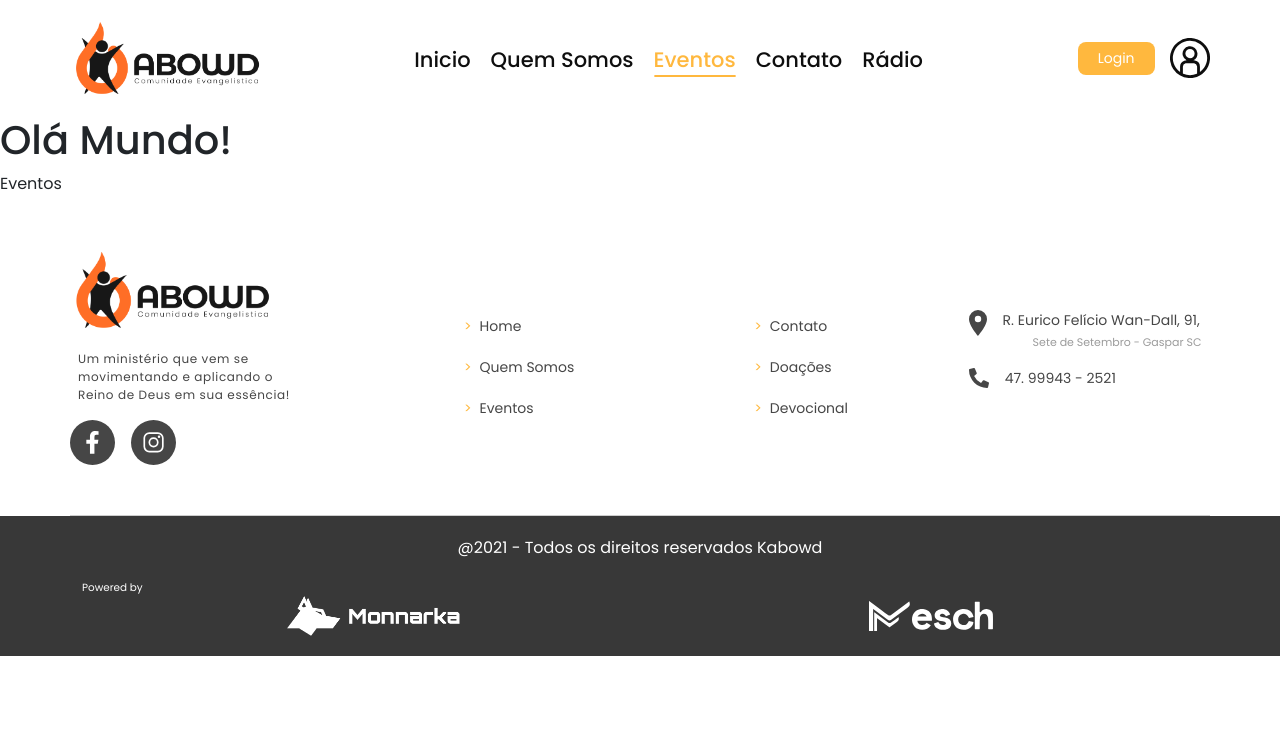
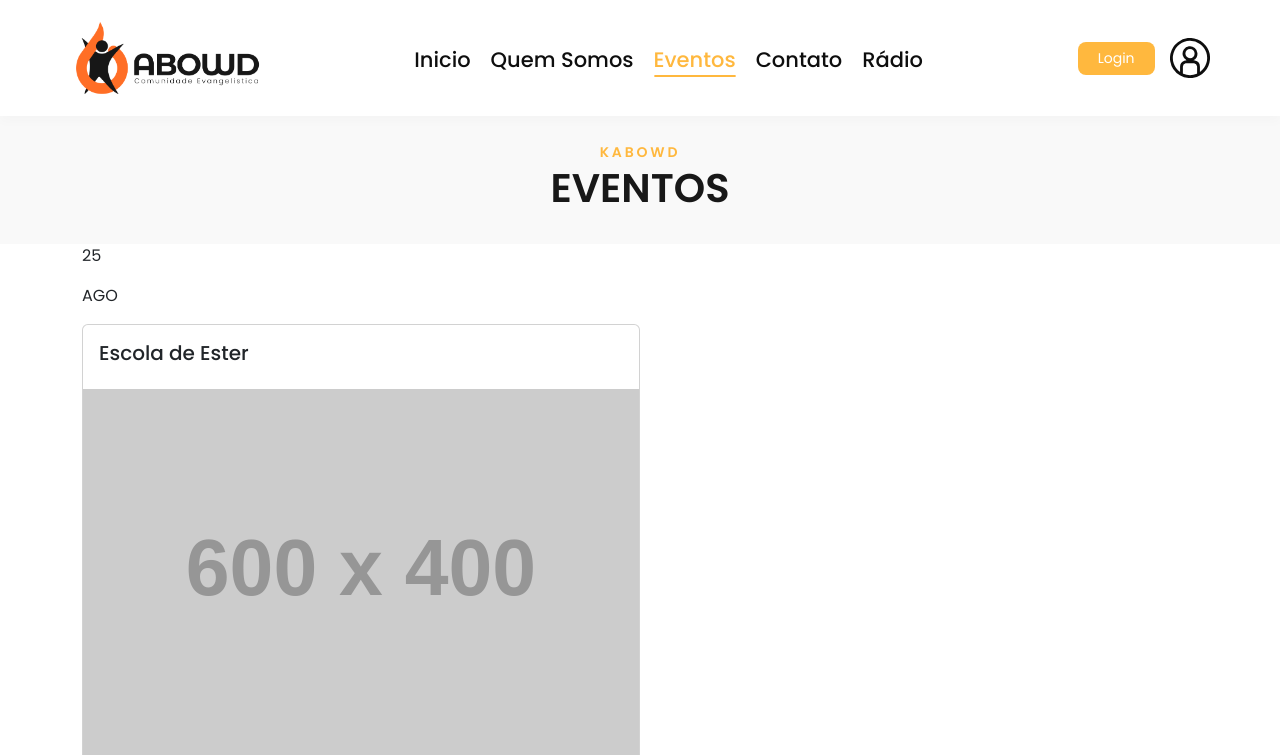
Before and after one commit to elielmeschss/kabowd-church, a React (Create React App) app: page /eventos in a window 1280 px wide. Shown: the top 755 px of the page. Built offline with nearby package versions, Linux system fonts and the light colour scheme.

Commit message:
events created

```diff
--- a/package.json
+++ b/package.json
@@ -5,6 +5,9 @@
   "dependencies": {
     "@emotion/react": "^11.10.5",
     "@emotion/styled": "^11.10.5",
+    "@fortawesome/fontawesome-svg-core": "^6.4.0",
+    "@fortawesome/free-solid-svg-icons": "^6.4.0",
+    "@fortawesome/react-fontawesome": "^0.2.0",
     "@mui/material": "^5.10.13",
     "@testing-library/jest-dom": "^5.16.5",
     "@testing-library/react": "^13.4.0",
--- /dev/null
+++ b/src/components/cardsRender/CardEvents.tsx
@@ -0,0 +1,44 @@
+import React from "react";
+import { Card } from 'react-bootstrap'
+import { FontAwesomeIcon } from '@fortawesome/react-fontawesome'
+
+
+import './style.scss'
+
+interface EventsProps {
+  title: string;
+  text: string;
+  img: string;
+  link: string;
+  day: any;
+  month: any;
+  face: string;
+  insta: string;
+}
+
+export default function CardEvent({ ...props }: EventsProps) {
+  return (
+    <div>
+      <div>
+        <div>
+          <p>{props.day}</p>
+          <p>{props.month}</p>
+        </div>
+        <div>
+          <a href={props.face}><FontAwesomeIcon icon={['fab', 'facebook']} style={{color: "#4a4a4a",}} /></a>
+          <a href={props.insta}><FontAwesomeIcon icon={['fab', 'instagram']} style={{color: "#4a4a4a",}} /></a>
+        </div>
+      </div>
+      <Card>
+        <Card.Body>
+          <Card.Title>{props.title}</Card.Title>
+        </Card.Body>
+        <Card.Img variant="bottom" src={props.img} />
+        <Card.Body>
+          <Card.Text>{props.text}</Card.Text>
+          <Card.Link href={props.link}>Card Link</Card.Link>
+        </Card.Body>
+      </Card>
+    </div>
+  )
+}
--- a/src/pages/Events/Events.jsx
+++ /dev/null
@@ -1,10 +0,0 @@
-import React from "react";
-
-export default function Events(){
-  return(
-    <div>
-      <h1>Olá Mundo!</h1>
-      <p>Eventos</p>
-    </div>
-  )
-}
--- /dev/null
+++ b/src/pages/Events/Events.tsx
@@ -0,0 +1,38 @@
+import React from "react";
+import { Container, Row } from 'react-bootstrap'
+
+
+import styles from './events.module.scss'
+import CardEvent from "../../components/cardsRender/CardEvents";
+
+export default function Events() {
+  return (
+    <section>
+      <header className={styles.eventsHeaderSection}>
+        <div className={styles.contentHeaderTxt}>
+          <span className={styles.contentSpanTxt}>Kabowd</span>
+          <h1 className={styles.contentTitleHeader}>Eventos</h1>
+        </div>
+      </header>
+
+      <Container>
+        <Row>
+          <div className={styles.mainCardsEvents}>
+            <CardEvent
+              title="Escola de Ester"
+              text="A escola de ester veio com a inteção de moldar o carater da mulher, renovando, exortando, trazendo luz, para quebrar cadeias e grilhões, para libertar."
+              img="https://placehold.co/600x400/EEE/31343C"
+              link="#"
+              day="25"
+              month="AGO"
+              face="#"
+              insta="#"
+            />
+          </div>
+        </Row>
+      </Container>
+
+
+    </section>
+  )
+}
--- /dev/null
+++ b/src/pages/Events/events.module.scss
@@ -0,0 +1,31 @@
+.eventsHeaderSection {
+  background: #F9F9F9;
+  padding: 1.5rem;
+
+  .contentHeaderTxt {
+    width: fit-content;
+    margin: auto;
+    text-align: center;
+
+    .contentSpanTxt {
+      font-family: 'Poppins';
+      font-weight: 600;
+      font-size: 0.875rem;
+      letter-spacing: 2.8px;
+      color: #FFB83E;
+      text-transform: uppercase;
+    }
+
+    .contentTitleHeader {
+      font-family: 'Poppins';
+      font-weight: 600;
+      color: #181818;
+      text-transform: uppercase;
+    }
+  }
+}
+
+.mainCardsEvents{
+  display: grid;
+  grid-template-columns: repeat(2, 1fr);
+}
--- a/src/views/static/header/header.scss
+++ b/src/views/static/header/header.scss
@@ -1,6 +1,8 @@
 .kwd-header{
   background: #fff;
+  position: relative;
   padding: 20px;
+  box-shadow: 0px 6px 10px #00000005;
 
   .content-header{
     display: flex;
```
Also changed, not shown: src/components/cardsRender/style.scss (+4 -4 lines), 1 other file (tests, documents, lock files or other folders).
